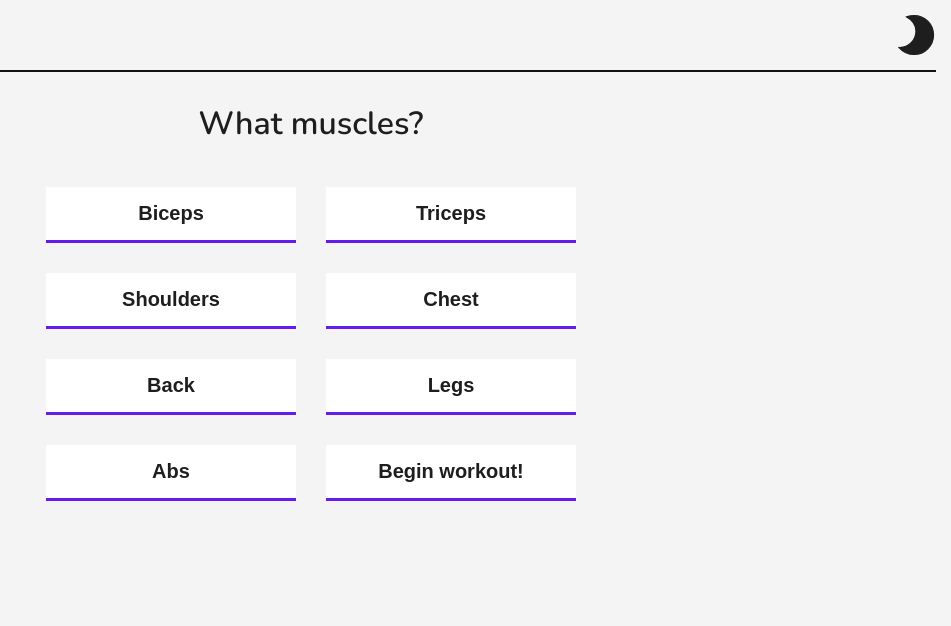
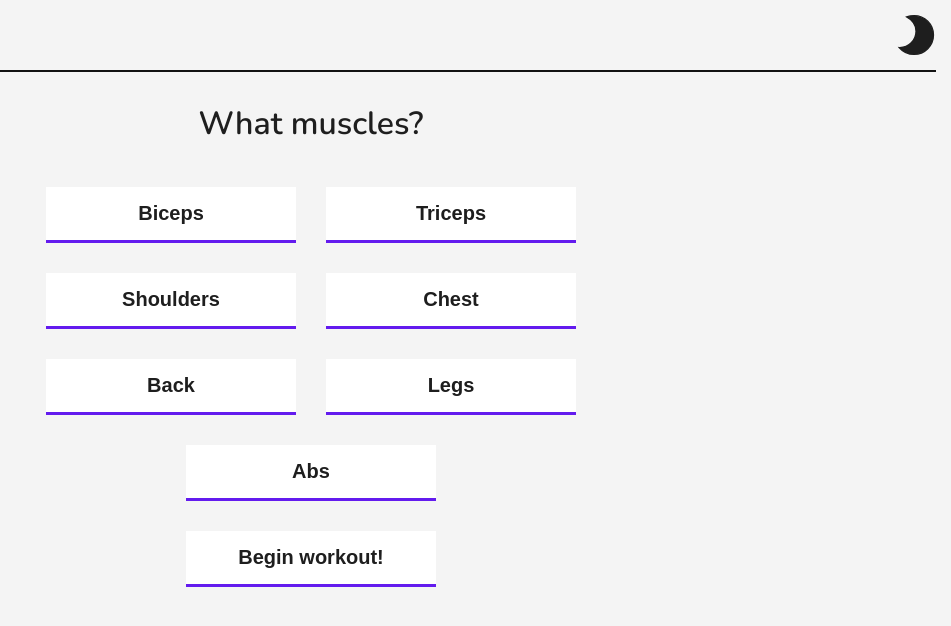
Before and after one commit to CodeyPacker/workout-builder, a React (Create React App) app: page / in a window 1280 px wide. Both pictures are taken after a click on the button "Build Muscle". Shown: the top 626 px of the page, without its empty margins (329-1280 px from the left). Built offline with nearby package versions, Linux system fonts and the light colour scheme.

Commit message:
Added start workout styles

```diff
--- a/src/components/Questions.js
+++ b/src/components/Questions.js
@@ -24,7 +24,9 @@ const Questions = () => {
           <button onClick={() => handleMuscle('back')}>Back</button>
           <button onClick={() => handleMuscle('legs')}>Legs</button>
           <button onClick={() => handleMuscle('abs')}>Abs</button>
-          <button onClick={beginWorkout}>Begin workout!</button>
+          <div className="begin-workout">
+            <button onClick={beginWorkout}>Begin workout!</button>
+          </div>
         </div>
       </div>
       <div className={`${step !== 3 && 'hide'}`}>
@@ -56,6 +58,12 @@ const QuestionsWrapper = styled.div`
     flex-wrap: wrap;
   }
 
+  .begin-workout {
+    width: 100%;
+    display: flex;
+    justify-content: center;
+  }
+
   &.dark-theme {
     .heading { color: #f4f4f4; }
 
--- a/src/context.js
+++ b/src/context.js
@@ -27,6 +27,7 @@ function ContextProvider(props) {
     const beginWorkout = () => {
         setWorkoutStatus(prev => true)
         setStep(prevStep => prevStep += 1)
+        console.table(muscles);
     }
 
     console.log(workoutInProgress);
```
